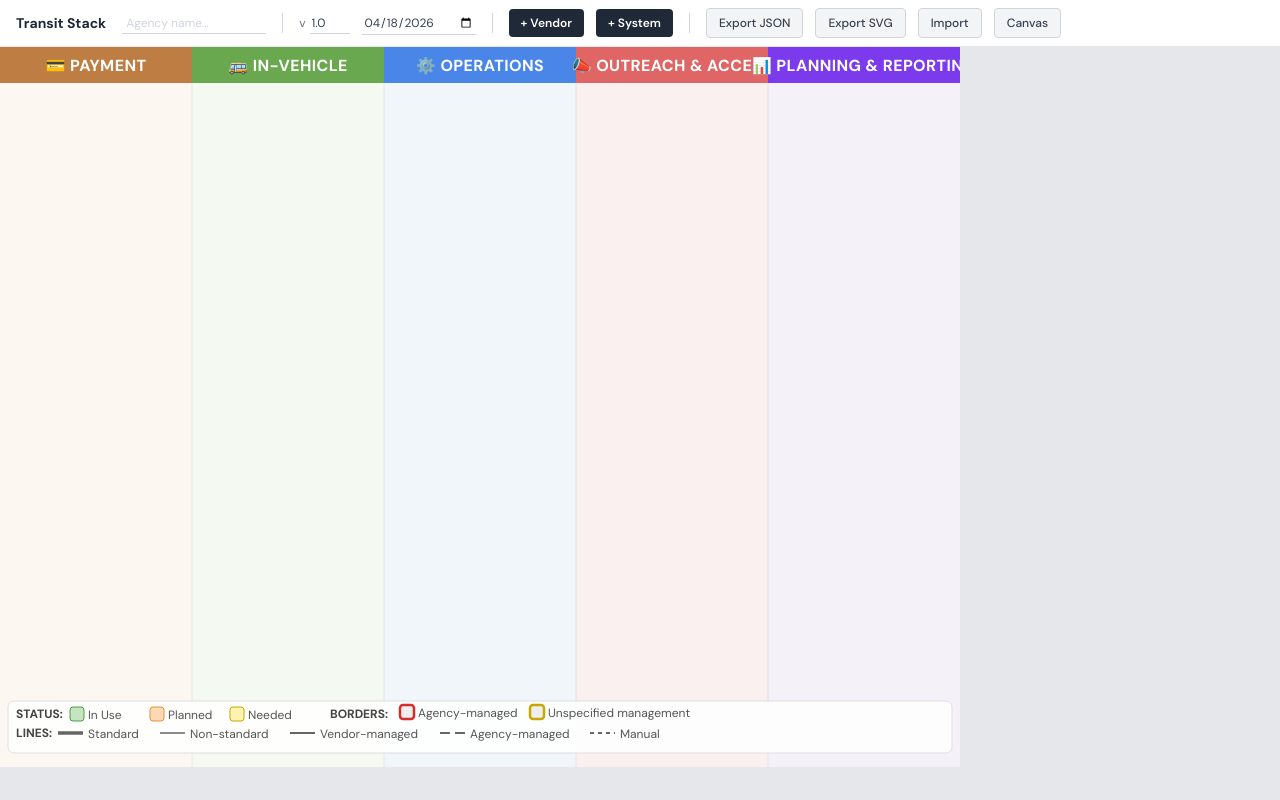
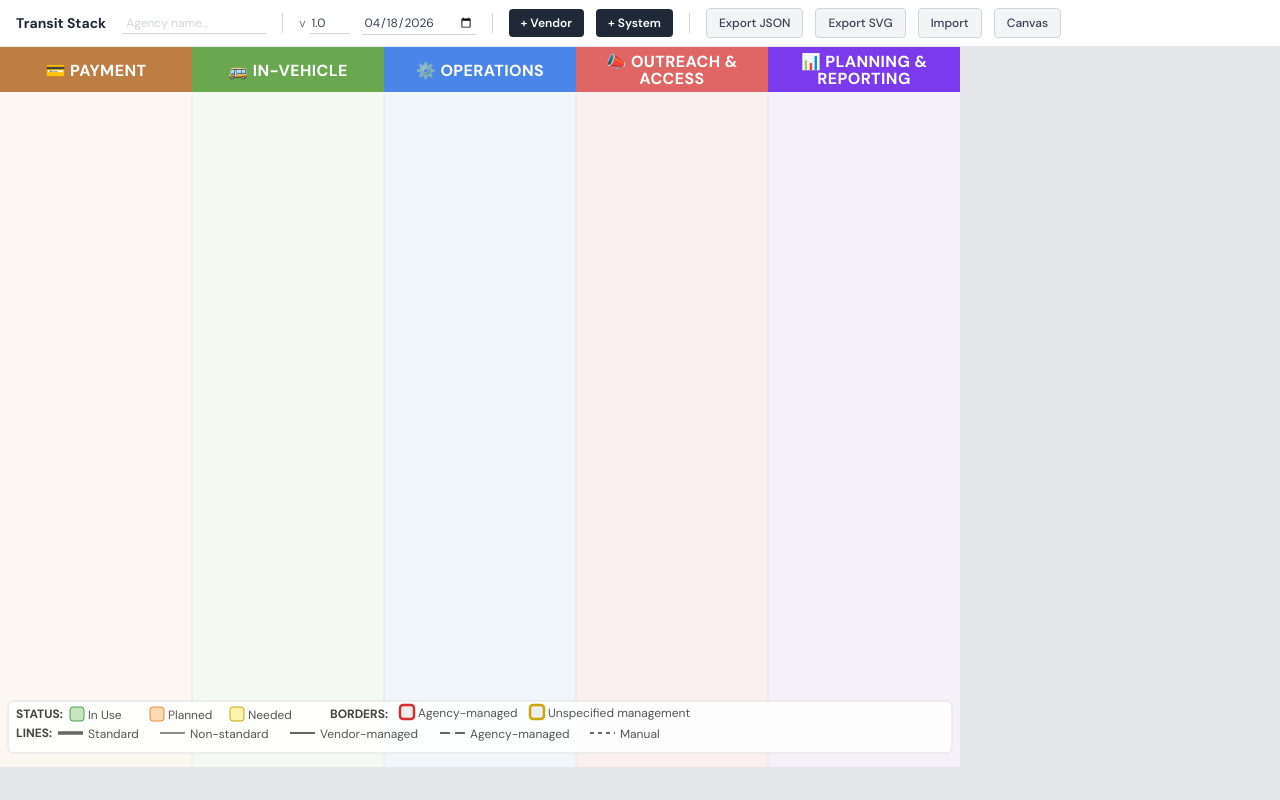
Before and after one commit to full-path/transit-stack, a React (Vite) app: page / in a window 1280 px wide. Built offline with nearby package versions, Linux system fonts and the light colour scheme.

Commit message:
Systems made resizeable, category headings wrap

```diff
--- a/src/App.jsx
+++ b/src/App.jsx
@@ -51,6 +51,29 @@ import {
 import PropsPanel from "./components/PropsPanel";
 import Legend from "./components/Legend";
 import { btnPrimary, btnSecondary } from "./components/shared";
+
+/**
+ * Greedy word-wrap for SVG text. Returns an array of lines that each fit
+ * within maxWidth, using an estimated character width of fontPx * 0.7
+ * (intentionally generous to account for uppercase glyphs and emoji).
+ */
+function wrapText(text, maxWidth, fontPx) {
+  const charW = fontPx * 0.7;
+  const words = text.split(" ");
+  const lines = [];
+  let cur = "";
+  for (const word of words) {
+    const test = cur ? cur + " " + word : word;
+    if (cur && test.length * charW > maxWidth) {
+      lines.push(cur);
+      cur = word;
+    } else {
+      cur = test;
+    }
+  }
+  if (cur) lines.push(cur);
+  return lines;
+}
 
 export default function App() {
   // ── State ──
@@ -269,8 +292,14 @@ export default function App() {
       if (role === "resize") {
         e.stopPropagation();
         const corner = target.getAttribute("data-corner");
-        const v = vendors.find((x) => x.id === eid);
-        if (v) interRef.current = { mode: "resizing", id: eid, corner, origRect: { ...v }, startPt: pt };
+        const rtype = target.getAttribute("data-type");
+        if (rtype === "system") {
+          const s = systems.find((x) => x.id === eid);
+          if (s) interRef.current = { mode: "resizing", rtype, id: eid, corner, origRect: { ...s }, startPt: pt };
+        } else {
+          const v = vendors.find((x) => x.id === eid);
+          if (v) interRef.current = { mode: "resizing", rtype, id: eid, corner, origRect: { ...v }, startPt: pt };
+        }
         return;
       }
       if (role === "system") {
@@ -325,20 +354,22 @@ export default function App() {
           )
         );
       } else if (inter.mode === "resizing") {
-        const { id, corner, origRect, startPt } = inter;
+        const { id, corner, origRect, startPt, rtype } = inter;
         const dx = pt.x - startPt.x;
         const dy = pt.y - startPt.y;
-        setVendors((vs) =>
-          vs.map((v) => {
-            if (v.id !== id) return v;
-            let { x, y, width, height } = origRect;
-            if (corner.includes("r")) width = Math.max(80, width + dx);
-            if (corner.includes("l")) { x += dx; width = Math.max(80, width - dx); }
-            if (corner.includes("b")) height = Math.max(60, height + dy);
-            if (corner.includes("t")) { y = Math.max(HEADER_H, y + dy); height = Math.max(60, height - dy); }
-            return { ...v, x, y, width, height };
-          })
-        );
+        const applyResize = (rect, minW, minH) => {
+          let { x, y, width, height } = rect;
+          if (corner.includes("r")) width = Math.max(minW, width + dx);
+          if (corner.includes("l")) { x += dx; width = Math.max(minW, width - dx); }
+          if (corner.includes("b")) height = Math.max(minH, height + dy);
+          if (corner.includes("t")) { y = Math.max(HEADER_H, y + dy); height = Math.max(minH, height - dy); }
+          return { x, y, width, height };
+        };
+        if (rtype === "system") {
+          setSystems((ss) => ss.map((s) => s.id !== id ? s : { ...s, ...applyResize(origRect, 60, 30) }));
+        } else {
+          setVendors((vs) => vs.map((v) => v.id !== id ? v : { ...v, ...applyResize(origRect, 80, 60) }));
+        }
       } else if (inter.mode === "connecting") {
         inter.currentPt = pt;
         setInterRender((r) => r + 1);
@@ -555,9 +586,19 @@ export default function App() {
                 <g key={cat.id}>
                   <rect x={x0} y={HEADER_H} width={w} height={canvasH - HEADER_H} fill={cat.bg} />
                   <rect x={x0} y={0} width={w} height={HEADER_H} fill={cat.hdr} />
-                  <text x={x0 + w / 2} y={HEADER_H / 2} textAnchor="middle" dominantBaseline="central" fontSize={FONT_SIZE.categoryHeader * PT_TO_PX} fontWeight="700" fill="#fff" letterSpacing="0.4">
-                    {cat.name.toUpperCase()}
-                  </text>
+                  {(() => {
+                    const fontPx = FONT_SIZE.categoryHeader * PT_TO_PX;
+                    const lineH = fontPx * 1.1;
+                    const lines = wrapText(cat.name.toUpperCase(), w - 8, fontPx);
+                    const startY = HEADER_H / 2 - (lines.length - 1) * lineH / 2;
+                    return (
+                      <text x={x0 + w / 2} textAnchor="middle" dominantBaseline="central" fontSize={fontPx} fontWeight="700" fill="#fff" letterSpacing="0.4">
+                        {lines.map((line, li) => (
+                          <tspan key={li} x={x0 + w / 2} y={startY + li * lineH}>{line}</tspan>
+                        ))}
+                      </text>
+                    );
+                  })()}
                   {i < CATEGORIES.length - 1 && (
                     <rect data-role="col-resize" data-ci={i} x={x0 + w - 4} y={0} width={8} height={canvasH} fill="transparent" style={{ cursor: "col-resize" }} />
                   )}
@@ -575,13 +616,13 @@ export default function App() {
               return (
                 <g key={v.id}>
                   <rect data-role="vendor" data-id={v.id} x={v.x} y={v.y} width={v.width} height={v.height} rx={VENDOR_STYLE.rx} fill={VENDOR_STYLE.fill} stroke={isSel ? VENDOR_STYLE.strokeSelected : VENDOR_STYLE.stroke} strokeWidth={isSel ? VENDOR_STYLE.strokeWidthSelected : VENDOR_STYLE.strokeWidth} style={{ cursor: "move" }} />
-                  <text x={v.x + 8} y={v.y + 14} fontSize={FONT_SIZE.vendorLabel * PT_TO_PX} fontWeight="600" fill="#555" style={{ pointerEvents: "none" }}>{v.name}</text>
+                  <text x={v.x + VENDOR_STYLE.labelPaddingX} y={v.y + FONT_SIZE.vendorLabel * PT_TO_PX + VENDOR_STYLE.labelPaddingTop} fontSize={FONT_SIZE.vendorLabel * PT_TO_PX} fontWeight="600" fill="#555" style={{ pointerEvents: "none" }}>{v.name}</text>
                   {isSel &&
                     ["tl", "tr", "bl", "br"].map((corner) => {
                       const hx = corner.includes("l") ? v.x : v.x + v.width;
                       const hy = corner.includes("t") ? v.y : v.y + v.height;
                       return (
-                        <rect key={corner} data-role="resize" data-id={v.id} data-corner={corner} x={hx - 5} y={hy - 5} width={10} height={10} rx={2} fill="white" stroke="#333" strokeWidth={1.5} style={{ cursor: corner === "tl" || corner === "br" ? "nwse-resize" : "nesw-resize" }} />
+                        <rect key={corner} data-role="resize" data-type="vendor" data-id={v.id} data-corner={corner} x={hx - 5} y={hy - 5} width={10} height={10} rx={2} fill="white" stroke="#333" strokeWidth={1.5} style={{ cursor: corner === "tl" || corner === "br" ? "nwse-resize" : "nesw-resize" }} />
                       );
                     })}
                 </g>
@@ -614,6 +655,14 @@ export default function App() {
                     portPositions(s).map((p) => (
                       <circle key={p.side} data-role="port" data-id={s.id} cx={p.x} cy={p.y} r={5} fill="white" stroke={PORT_COLOR} strokeWidth={2} style={{ cursor: "crosshair" }} />
                     ))}
+                  {isSel &&
+                    ["tl", "tr", "bl", "br"].map((corner) => {
+                      const hx = corner.includes("l") ? s.x : s.x + s.width;
+                      const hy = corner.includes("t") ? s.y : s.y + s.height;
+                      return (
+                        <rect key={corner} data-role="resize" data-type="system" data-id={s.id} data-corner={corner} x={hx - 5} y={hy - 5} width={10} height={10} rx={2} fill="white" stroke="#333" strokeWidth={1.5} style={{ cursor: corner === "tl" || corner === "br" ? "nwse-resize" : "nesw-resize" }} />
+                      );
+                    })}
                 </g>
               );
             })}
--- a/src/constants.js
+++ b/src/constants.js
@@ -77,6 +77,8 @@ export const VENDOR_STYLE = {
   strokeSelected: "#333",
   strokeWidthSelected: 2,
   rx: 10,
+  labelPaddingX:   8,  // px from left edge to label text
+  labelPaddingTop: 4,  // px above font cap-height (added to fontSize_px for baseline y)
 };
 
 /** Connection stroke widths. Standardized data uses a thicker line. */
@@ -134,7 +136,7 @@ export const FONT_SIZE = {
 };
 
 /** Layout constants used by both the canvas and the interaction handlers. */
-export const HEADER_H = 36;
+export const HEADER_H = 45;
 export const MIN_COL_W = 100;
 export const SYS_W = 140;
 export const SYS_H = 52;
```
